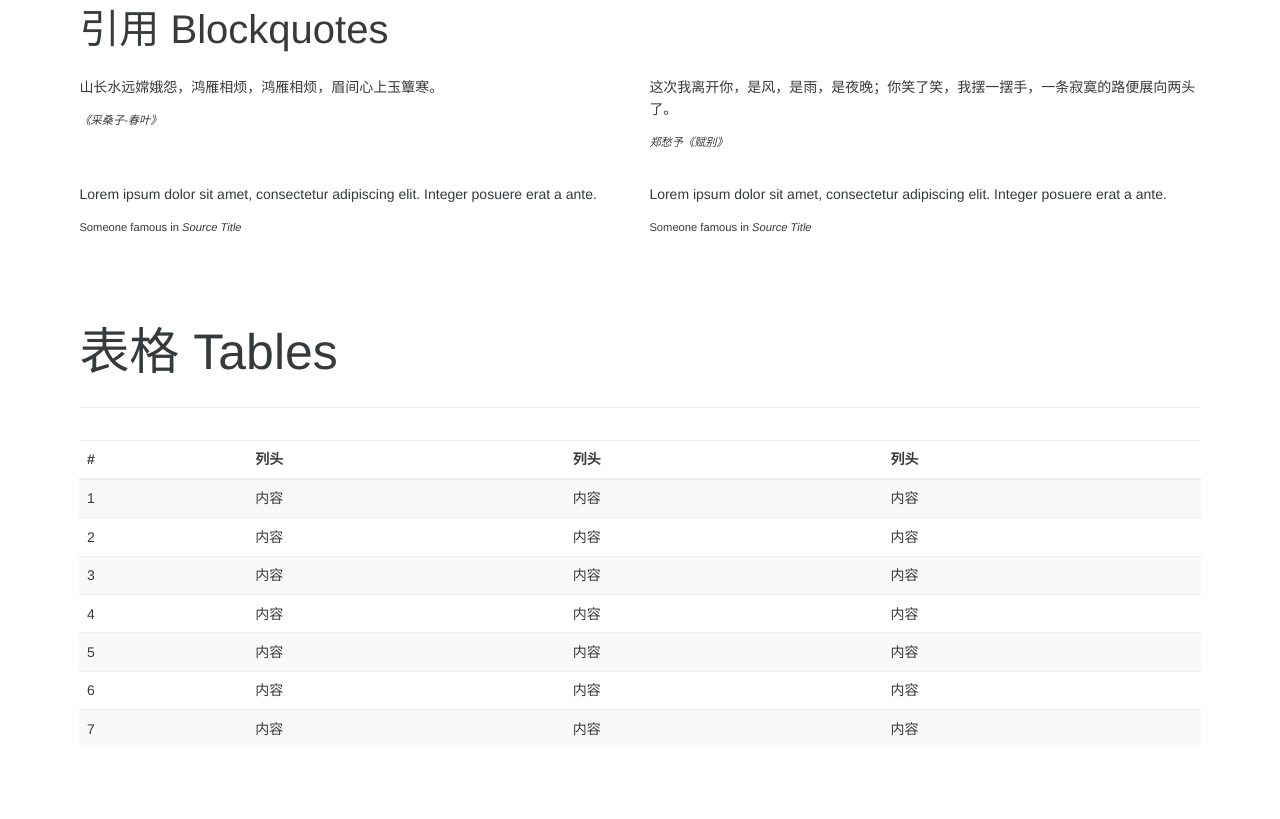
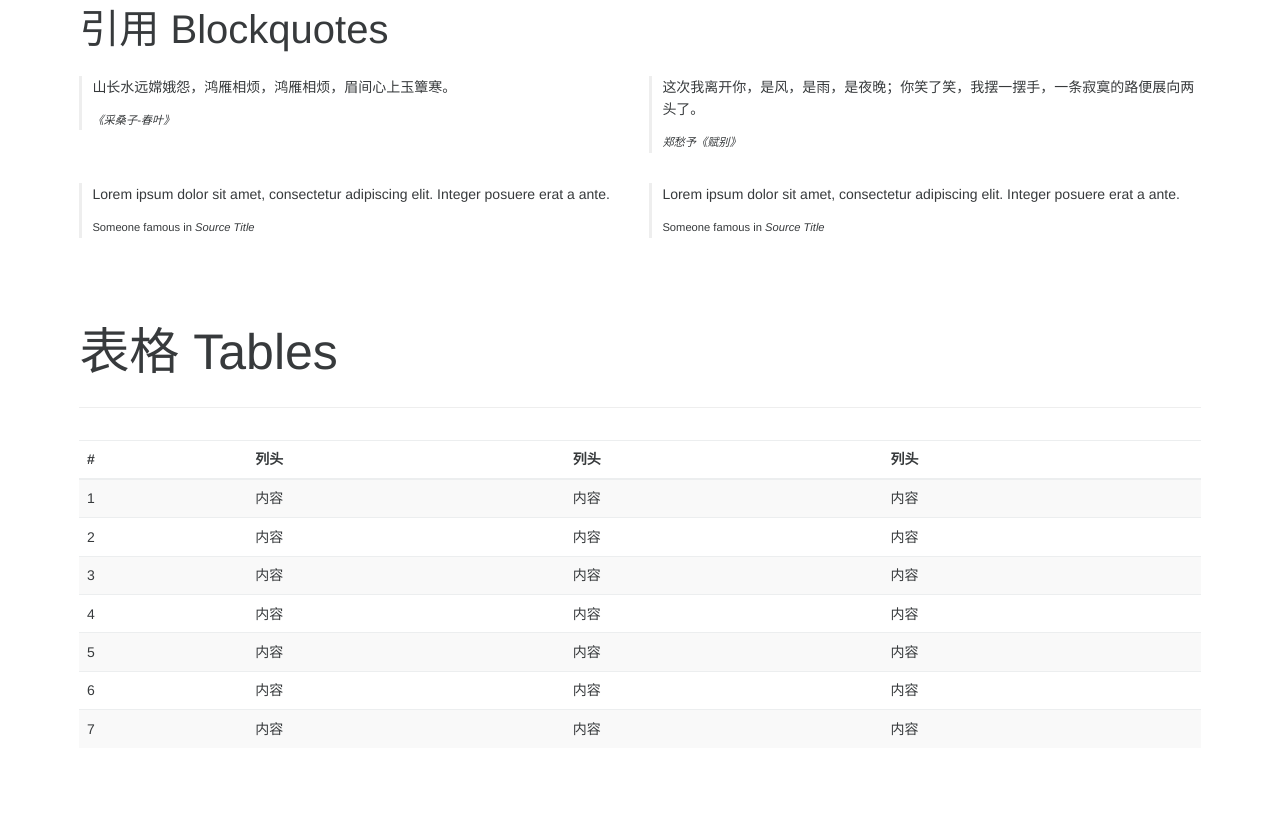
Before and after one commit to overtrue/bootstrap-theme-slim, a website: page index.html in a window 1280 px wide. Shown: the part 2944-3763 px from the top of the page. Drawn offline with nearby package versions, Linux system fonts and the light colour scheme; a script that the page names is missing.

Commit message:
Add type.scss

```diff
--- /dev/null
+++ b/src/scss/_type.scss
@@ -0,0 +1,4 @@
+blockquote {
+  border-left: 0.3rem solid #eee;
+  padding-left: 1rem;
+}
--- a/src/scss/slim.scss
+++ b/src/scss/slim.scss
@@ -9,6 +9,7 @@
 @import "modals";
 @import "pagination";
 @import "popover";
+@import "type";
 
 // slim components
 // TODO
```
Also changed, not shown: dist/css/slim-min.css.
